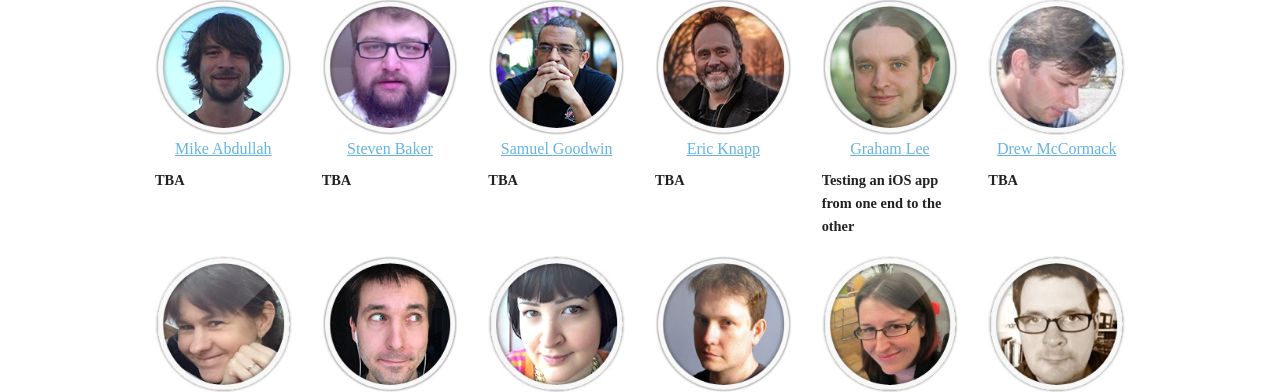
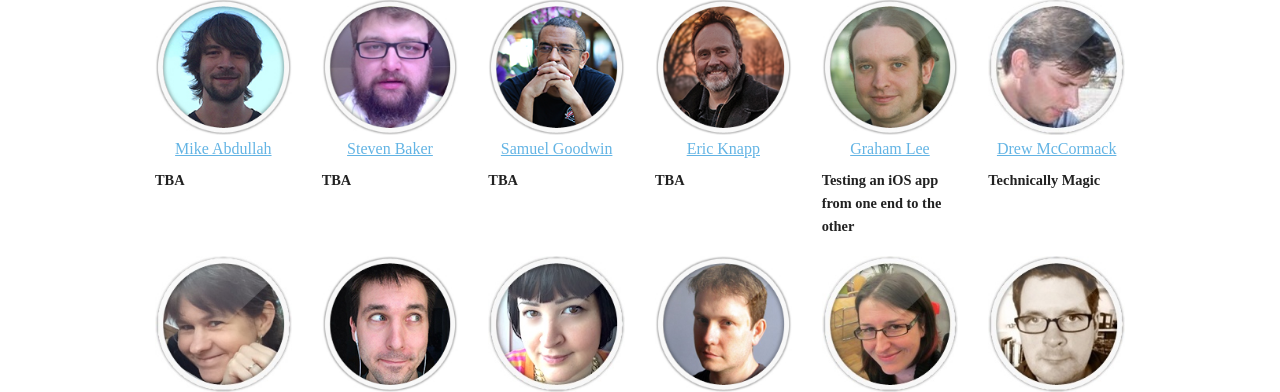
Before and after one commit to acf/nsscotland, a Jekyll site: the page built from speakers.html, in a window 1280 px wide. Shown: the part 254-646 px from the top of the page. Built offline with Jekyll 4.4.1, drawn with Linux system fonts in a browser that asks for light colours.

Commit message:
added drew

```diff
--- a/speakers.html
+++ b/speakers.html
@@ -45,7 +45,7 @@
       <div class="large-2 columns">
         <a href="#" data-reveal-id="drew-mccormack"><img src="/images/2013/speakers/drew_mccormack.jpg" width="100%" /></a>
           <h3><a href="#" data-reveal-id="drew-mccormack">Drew McCormack</a></h3>
-          <p><strong>TBA</strong></p>
+          <p><strong>Technically Magic</strong></p>
       </div>
 
 
```
